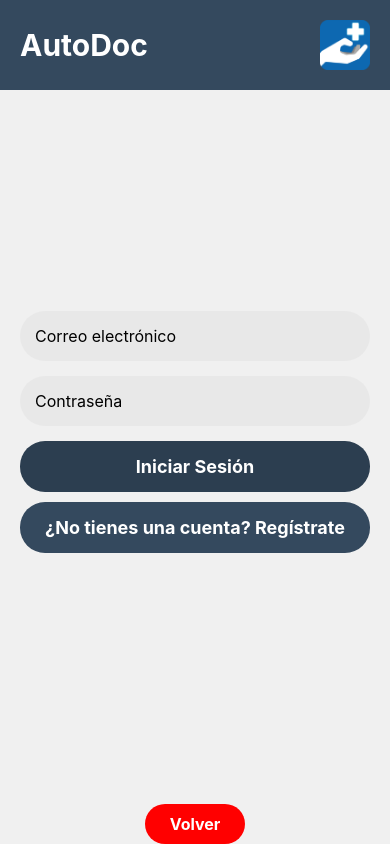
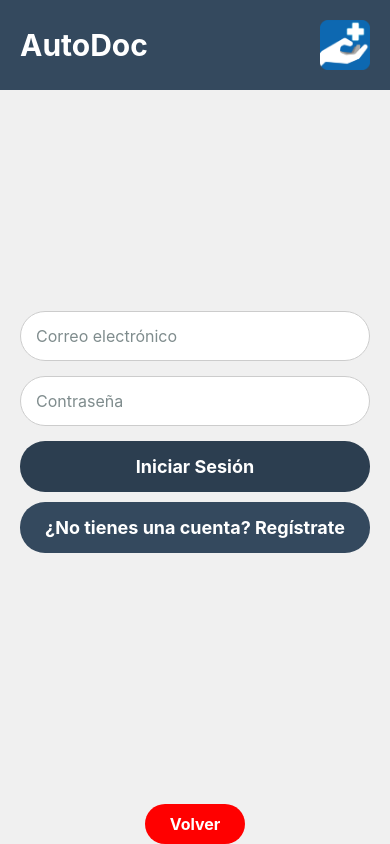
Before and after one commit to Baespinosav/AutoDoc, a React Native app: screen /Login in a window 390 px wide. Built offline with nearby package versions, Linux system fonts and the light colour scheme.

Commit message:
Update LoginScreen.js
Fix de colores en los TextInputs

```diff
--- a/src/screens/LoginScreen.js
+++ b/src/screens/LoginScreen.js
@@ -33,6 +33,7 @@ function LoginScreen({ navigation }) {
           <TextInput
             style={styles.input}
             placeholder="Correo electrónico"
+            placeholderTextColor="#7f8c8d"  // Cambia el color del placeholder
             value={email}
             onChangeText={setEmail}
             keyboardType="email-address"
@@ -41,6 +42,7 @@ function LoginScreen({ navigation }) {
           <TextInput
             style={styles.input}
             placeholder="Contraseña"
+            placeholderTextColor="#7f8c8d"  // Cambia el color del placeholder
             value={password}
             onChangeText={setPassword}
             secureTextEntry
@@ -97,13 +99,19 @@ const styles = StyleSheet.create({
     width: '100%',
   },
   input: {
-    backgroundColor: '#e8e8e8',
+      backgroundColor: '#ffffff',  // Fondo más claro para mejor visibilidad
       width: '100%',
       height: 50,
       borderRadius: 25,
       marginBottom: 15,
       paddingHorizontal: 15,
       fontSize: 16,
+      color: '#000',  // Texto negro para mayor contraste
+      borderWidth: 1,  // Añade un borde para que se destaque más
+      borderColor: '#ccc',  // Color del borde
+    },
+    inputPlaceholder: {
+      color: '#7f8c8d',  // Color del placeholder más oscuro
     },
   button: {
     backgroundColor: '#2c3e50',
```
Lines whose indentation alone changed are shown as unchanged.
